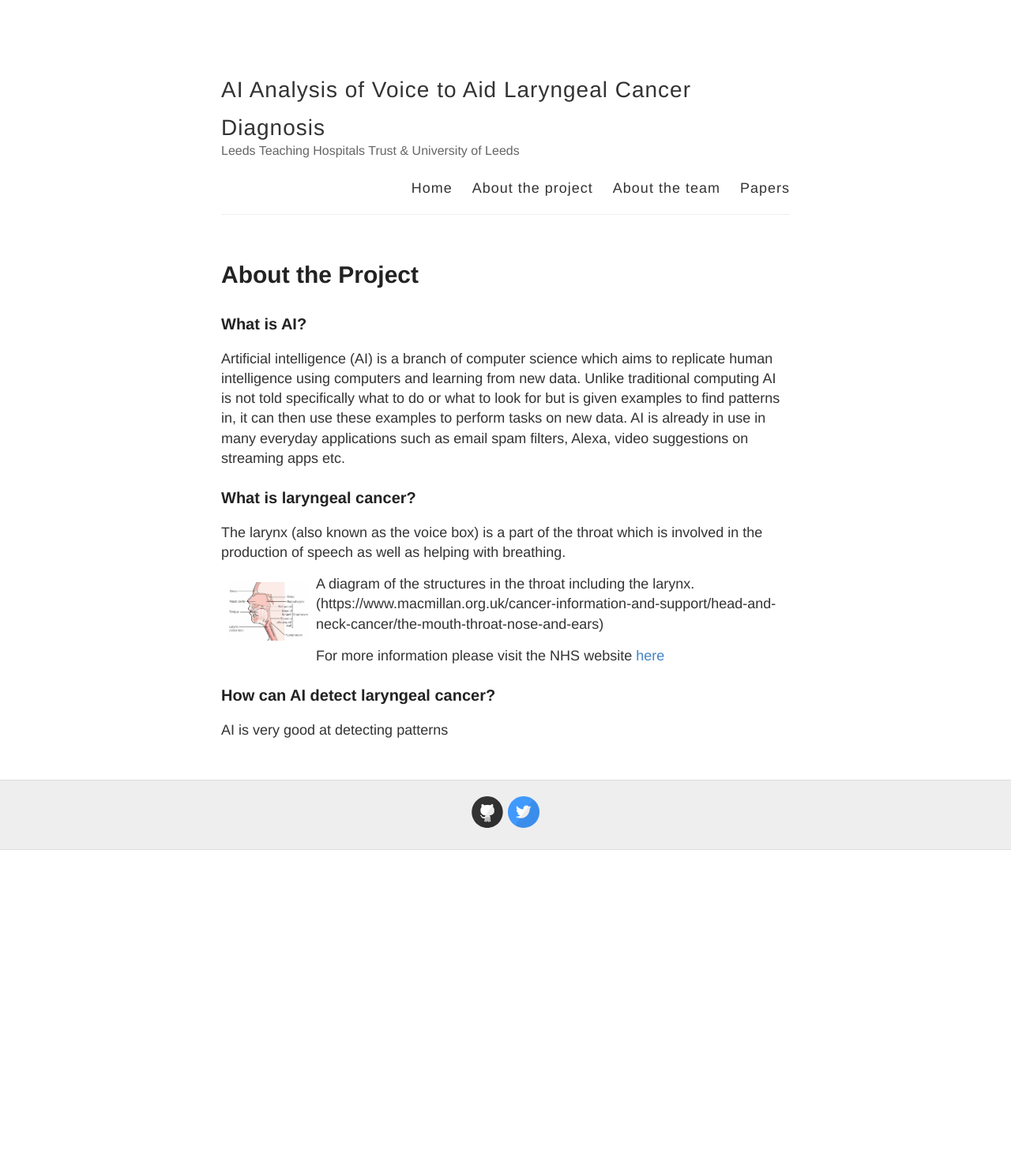
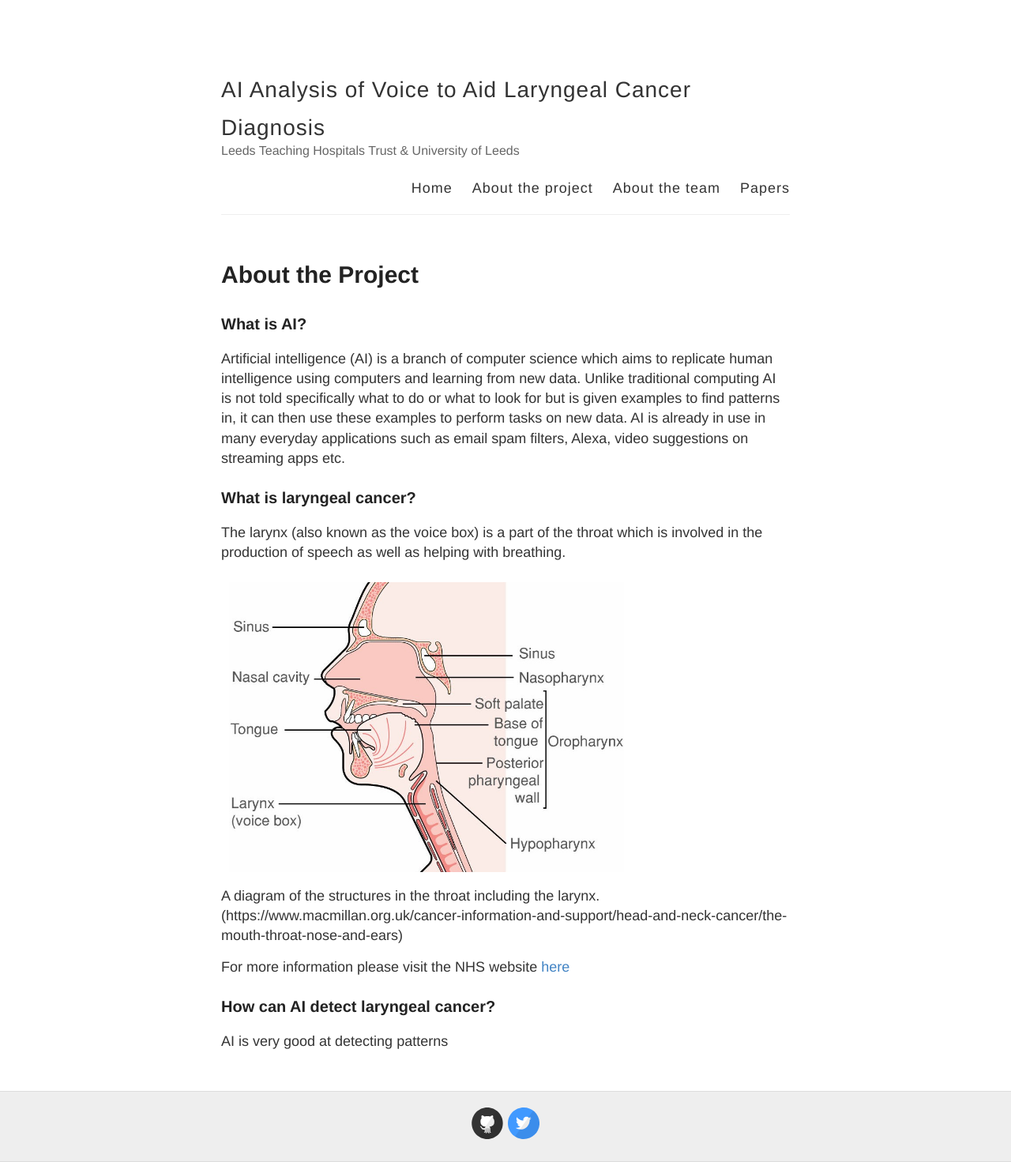
Before and after one commit to mary-paterson/mary-paterson.github.io, a Jekyll site: the page built from aboutProject.md, in a window 1280 px wide. Shown: the whole page at 79% size. Built offline with Jekyll 4.4.1, drawn with Linux system fonts in a browser that asks for light colours; before the commit the page ends 1076 px from its top, so only the background shows below that.

Commit message:
Update aboutProject.md

```diff
--- a/aboutProject.md
+++ b/aboutProject.md
@@ -10,7 +10,7 @@ Artificial intelligence (AI) is a branch of computer science which aims to repli
 ### What is laryngeal cancer?
 The larynx (also known as the voice box) is a part of the throat which is involved in the production of speech as well as helping with breathing.
 <figure>
-  <img  align="left" width="100"  src="/images/ThroatDiagram.jpg" style="margin:10px 10px">
+  <img  width="500"  src="/images/ThroatDiagram.jpg" style="margin:10px 10px">
   <figcaption>A diagram of the structures in the throat including the larynx. (https://www.macmillan.org.uk/cancer-information-and-support/head-and-neck-cancer/the-mouth-throat-nose-and-ears)</figcaption>
 </figure>
 
```
